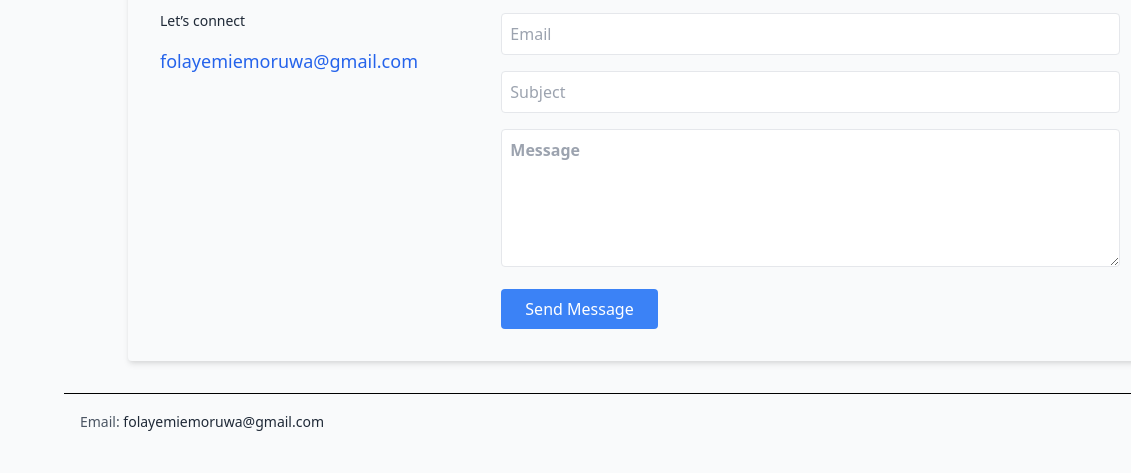
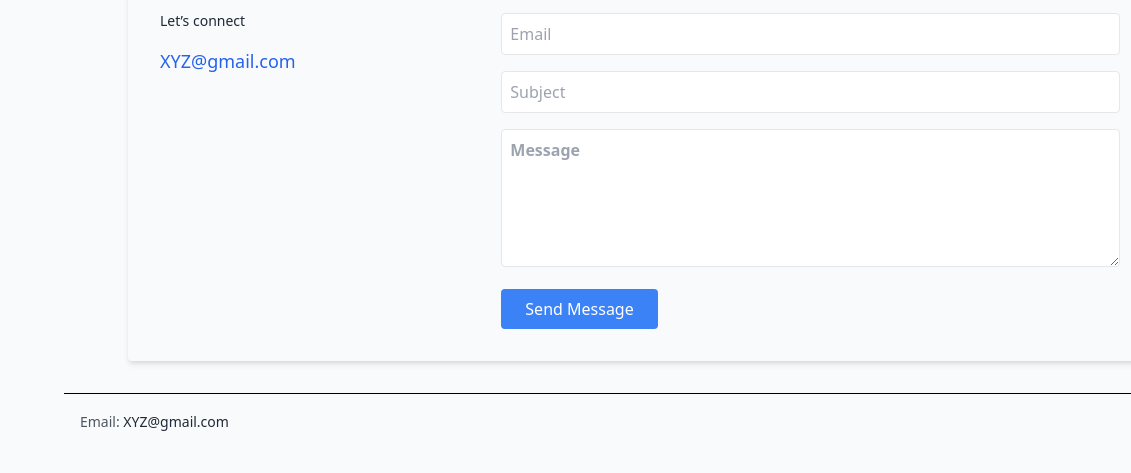
Before and after one commit to efolayemi/static_website, a plain HTML site: page contact.html in a window 1280 px wide. Shown: the part 285-758 px from the top of the page, 0-1131 px from the left. Drawn offline with nearby package versions, Linux system fonts and the light colour scheme.

Commit message:
Update contact.html

```diff
--- a/contact.html
+++ b/contact.html
@@ -38,7 +38,7 @@
       <h1 class="text-4xl font-extrabold">Contact Me</h1>
       <p class="text-sm">Let’s connect</p>
       <p class="text-lg"><a href="mailto:XYZ@gmail.com" class="text-blue-600 hover:underline">
-        folayemiemoruwa@gmail.com
+        XYZ@gmail.com
       </a></p>
     </div>
 
@@ -68,8 +68,8 @@
   <!-- Footer -->
   <footer class="p-4 flex justify-between items-center border-t border-black mt-8 max-w-6xl mx-auto text-sm text-gray-600">
     <div>
-      Email: <a href="mailto:XYZ.com" class="text-gray-800 hover:underline">
-        folayemiemoruwa@gmail.com
+      Email: <a href="mailto:XYZ@gmail.com" class="text-gray-800 hover:underline">
+        XYZ@gmail.com
       </a>
     </div>
     <div class="flex space-x-4">
```
